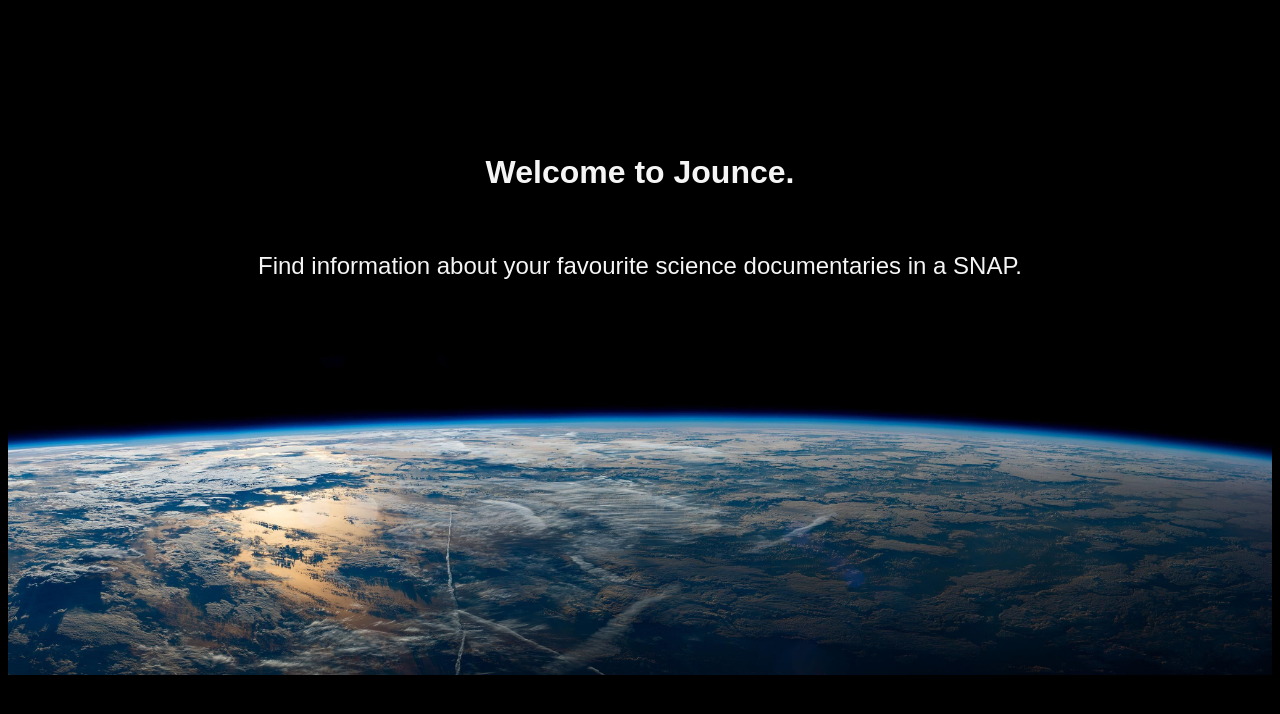
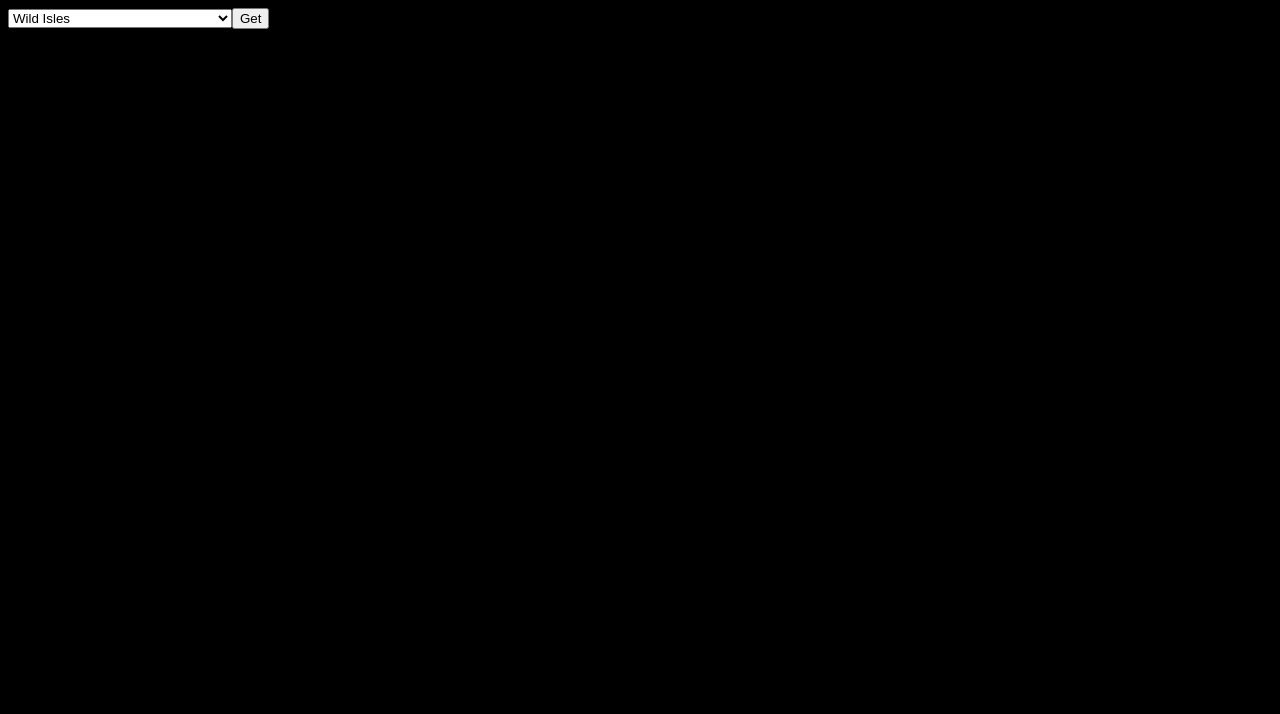
Before and after one commit to JLi314/Jounce-Vue, a Vue app: page / in a window 1280 px wide. Shown: the top 714 px of the page. Built offline with nearby package versions, Linux system fonts and the light colour scheme.

Commit message:
Changed website page form home to nature

```diff
--- a/src/components/Home.vue
+++ b/src/components/Home.vue
@@ -1,88 +1,111 @@
 <script setup>
-import { ref } from "vue";
+import axios from 'axios';
+let API_KEY = "612e2115115fc594a638c0a80e0a2724";
 
-// defineProps({
-//   msg: String,
+const getTMDBData = async (url) => {
+  return (await axios.get(url)).data;
+};
+
+// document.getElementById("btn").addEventListener("click", async function () {
+//   getMovieData();
 // });
 
-// const test = () => {
-//   console.log("reached here");
-// };
-const faders = document.querySelectorAll(".fade-in");
+function getMovieID() {
+  let movieID = parseInt(document.getElementById("nature_menu").value);
+  return movieID;
+}
 
-const appearOptions = {
-  threshold: 0.25,
-  rootMargin: "0px 0px -250px 0px",
-};
+async function getMovieData() {
+  let movieData = await getTMDBData(
+    `https://api.themoviedb.org/3/tv/${getMovieID()}?api_key=${API_KEY}&append_to_response=videos`
+  );
+  document.getElementById("poster").src =
+    "https://image.tmdb.org/t/p/w500" + movieData.poster_path;
+  document.getElementById("title").innerHTML = movieData.name;
+  document.getElementById(
+    "first_aired"
+  ).innerHTML = `First Aired: ${movieData.first_air_date}`;
+  document.getElementById(
+    "number_of_seasons"
+  ).innerHTML = `Number of Seasons: ${movieData.number_of_seasons}`;
+  document.getElementById(
+    "number_of_episodes"
+  ).innerHTML = `Number of Episodes: ${movieData.number_of_episodes}`;
+  document.getElementById("overview").innerHTML =
+    "Overview: " + movieData.overview;
 
-const appearOnScroll = new IntersectionObserver(function (
-  entries,
-  appearOnScroll
-) {
-  entries.forEach((entry) => {
-    if (!entry.isIntersecting) {
-      return;
-    } else {
-      entry.target.classList.add("appear");
-      appearOnScroll.unobserve(entry.target);
-    }
-  });
-},
-appearOptions);
+  const trailer = document.getElementById("trailer");
+  document.getElementById("trailer").width = "700";
+  document.getElementById("trailer").height = "400";
+  trailer.style.display = "block";
+  document.getElementById("trailer").src =
+    "https://www.youtube.com/embed/" +
+    movieData.videos.results
+      .filter((trailer) => trailer.type === "Trailer")
+      .at(0).key;
 
-faders.forEach((fader) => {
-  appearOnScroll.observe(fader);
-});
+  document.getElementById(
+    "latest_episode"
+  ).innerHTML = `Latest Episode: ${movieData.last_episode_to_air.name}`;
 
+  document.getElementById(
+    "latest_air_date"
+  ).innerHTML = `Air Date: ${movieData.last_episode_to_air.air_date}`;
+
+  document.getElementById(
+    "latest_overview"
+  ).innerHTML = `${movieData.last_episode_to_air.overview}`;
+}
 </script>
 
 <template>
-  <div class="hero">
-    <img class="hero-image" src="../assets/earth-meets-space.jpg" />
-    <div class="hero-content">
-      <h1>Welcome to Jounce.</h1>
-      <h2 class="intro">
-        Find information about your favourite science documentaries in a SNAP.
-      </h2>
-    </div>
-  </div>
-  <div>
-    <h1>Test</h1>
+  <div id="nature_menu_padding">
+    <select name="listOfMovies" id="nature_menu">
+      <option value="208230">Wild Isles</option>
+      <option value="116155">Frozen Planet II</option>
+      <option value="8724">Frozen Planet</option>
+      <option value="95171">Prehistoric Planet</option>
+      <option value="96323">The Green Planet</option>
+      <option value="135546">The Mating Game</option>
+      <option value="119815">Attenborough's Life in Colour</option>
+      <option value="115194">A Perfect Planet</option>
+      <option value="83880">Our Planet</option>
+      <option value="82953">Dynasties</option>
+      <option value="74313">Blue Planet II</option>
+      <option value="13579">The Blue Planet</option>
+      <option value="68595">Planet Earth II</option>
+      <option value="1044">Planet Earth</option>
+      <option value="64313">The Hunt</option>
+      <option value="61894">Life Story</option>
+      <option value="58703">Attenborough's Natural Curiosities</option>
+      <option value="46664">Africa</option>
+      <option value="16946">Life</option>
+      <option value="21145">Natural World</option>
+    </select>
+    <button id="btn" class="button" @click="getMovieData()">Get</button>
   </div>
 
-  <!-- <div class="fade-in instructions0">
-    <h3 class="instructions1">Getting started using Jounce.</h3>
-    <p class="instructions1">
-      It's quite simple, really. All you need to do is follow the three steps
-      listed below:
-    </p>
-    <div class="instructions2">
-      <p class="instructions1">
-        1. Visit the library to view our selection of the latest space
-        documentaries.
-      </p>
-      <p class="instructions1">
-        2. Pick one you would like more information on, and note the number
-        assigned to it.
-      </p>
-      <p class="instructions1">
-        3. Hover over "Get Movies" and pick the corresponding number.
-      </p>
+  <div id="documentary_info">
+    <div id="nature_main_info">
+      <img id="poster" class="nature_info" src="" />
+      <div id="nature_overview">
+        <h1 class="nature_info" id="title"></h1>
+        <h3 class="nature_info" id="first_aired"></h3>
+        <h4 class="nature_info" id="number_of_seasons"></h4>
+        <h4 class="nature_info" id="number_of_episodes"></h4>
+        <p class="nature_info" id="overview"></p>
+      </div>
     </div>
-    <h4 class="instructions1">
-      Voila! Now you can do it all over again with another movie if you fancy
-      so.
-    </h4>
-  </div> -->
-  <!-- <select @change="test">
-    <option>A</option>
-    <option>B</option>
-    <option>C</option>
-  </select> -->
+    <div class="nature_trailer">
+      <iframe id="trailer" hidden></iframe>
+    </div>
+    <h2 class="nature_info" id="latest_episode"></h2>
+    <h3 class="nature_info" id="latest_air_date"></h3>
+    <p class="nature_info" id="latest_overview"></p>
+  </div>
 </template>
 
 <style scoped>
-
 .hero {
   display: grid;
   height: 100%;
```
